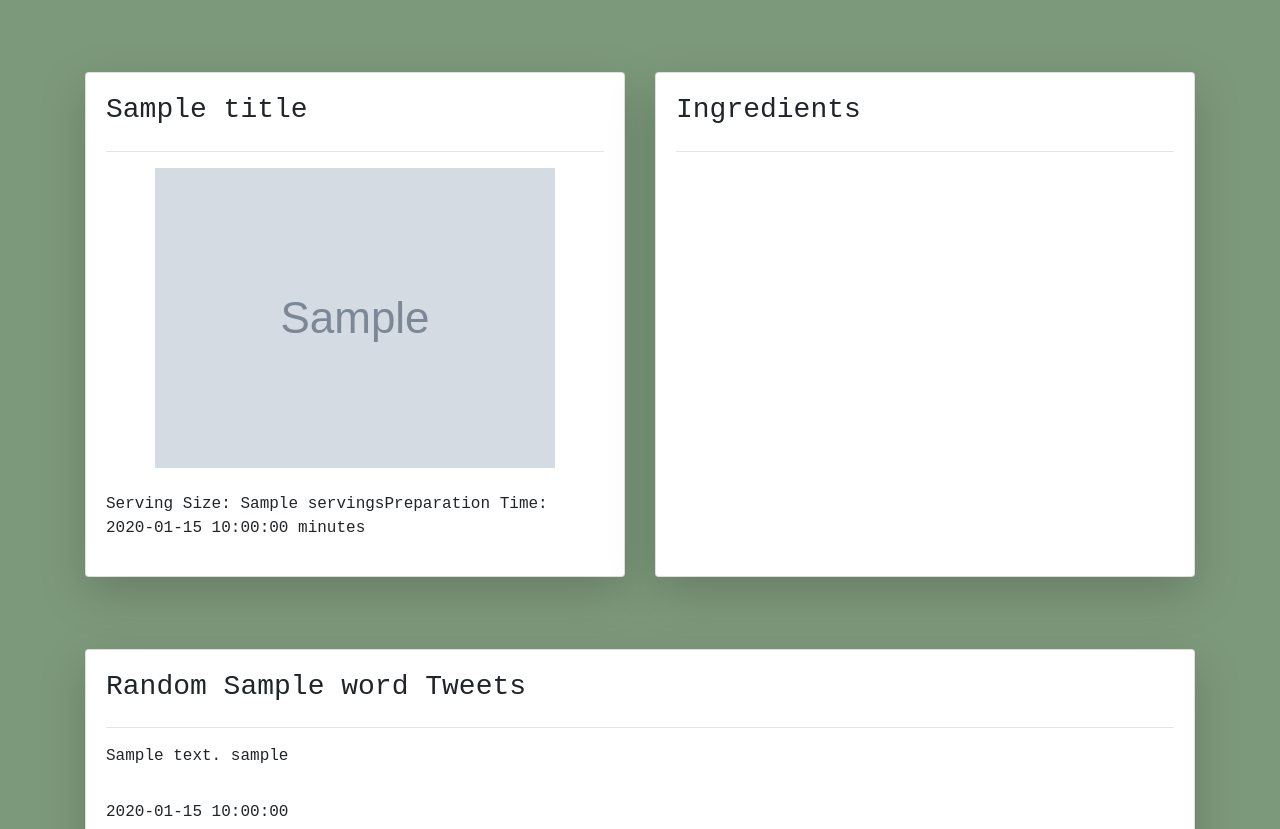
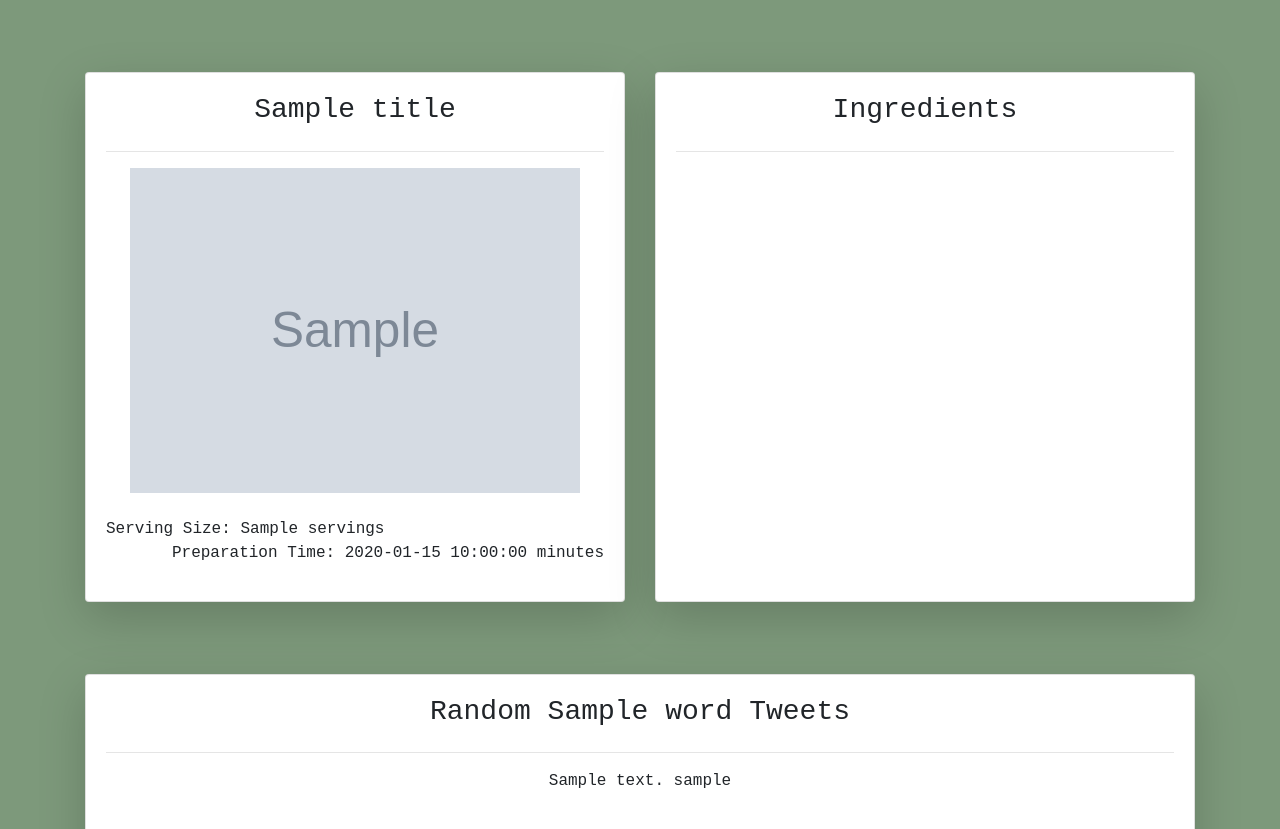
Before and after one commit to mrmanian/Recipe-Generator, a Flask app: template templates/home.html in a window 1280 px wide. Shown: the top 829 px of the page. Run offline with Flask 2, Linux system fonts and the light colour scheme; the template is opened without the code that fills it: most values are stand-ins (such as "Sample title", 1, 10 or a date in 2020); grey boxes marked "Sample" are stand-in pictures; some libraries are stand-ins or nearby versions.

Commit message:
Adjust image dimensions and style recipe ingredient list

```diff
--- a/static/style.css
+++ b/static/style.css
@@ -4,23 +4,36 @@ body {
     font-family: "Courier New", Courier, monospace !important;
 }
 
-/* Centers twitter information */
-.tweet {
-    text-align: center;
-}
-
-/* Adjust spacing in between twitter information */
-.middle {
-    margin-top: -25px;
-    margin-bottom: 5px;
-}
-
-/* Color links black instead of the default blue */
-a {
-    color: black !important;
+/* Centers text */
+.center {
+    text-align: center !important;
 }
 
 /* Add hover animation to bootstrap cards */
 .card:hover {
     transform: scale(1.04);
 }
+
+/* Change dimensions of recipe image */
+.foodpic {
+    max-width: 100%;
+    width: 450px;
+    height: 325px;
+}
+
+/* Float to the right */
+.right {
+    float: right;
+}
+
+/* Resize ingredient images */
+.ingredients {
+    max-width: 100%;
+    width: 70px;
+    height: 70px;
+}
+
+/* Remove bullet point from list */
+li {
+    list-style-type: none;
+}
```
